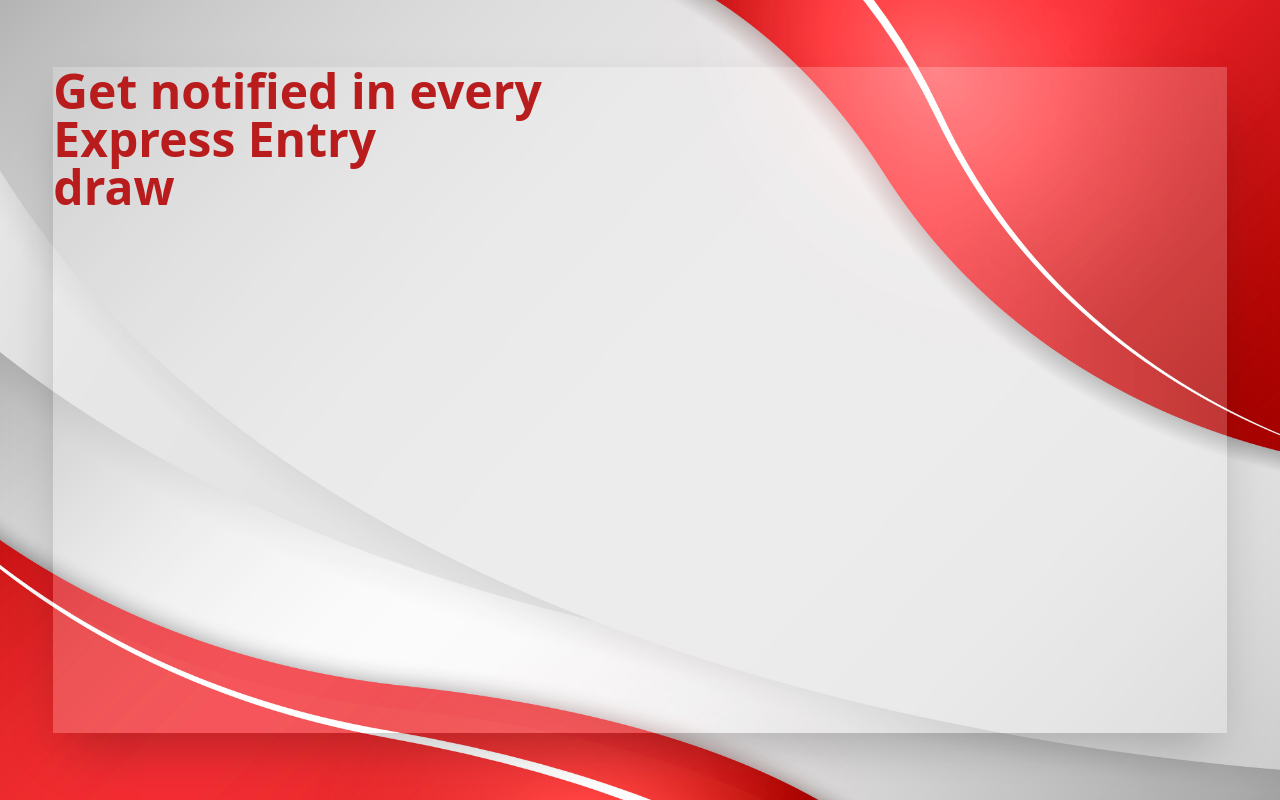
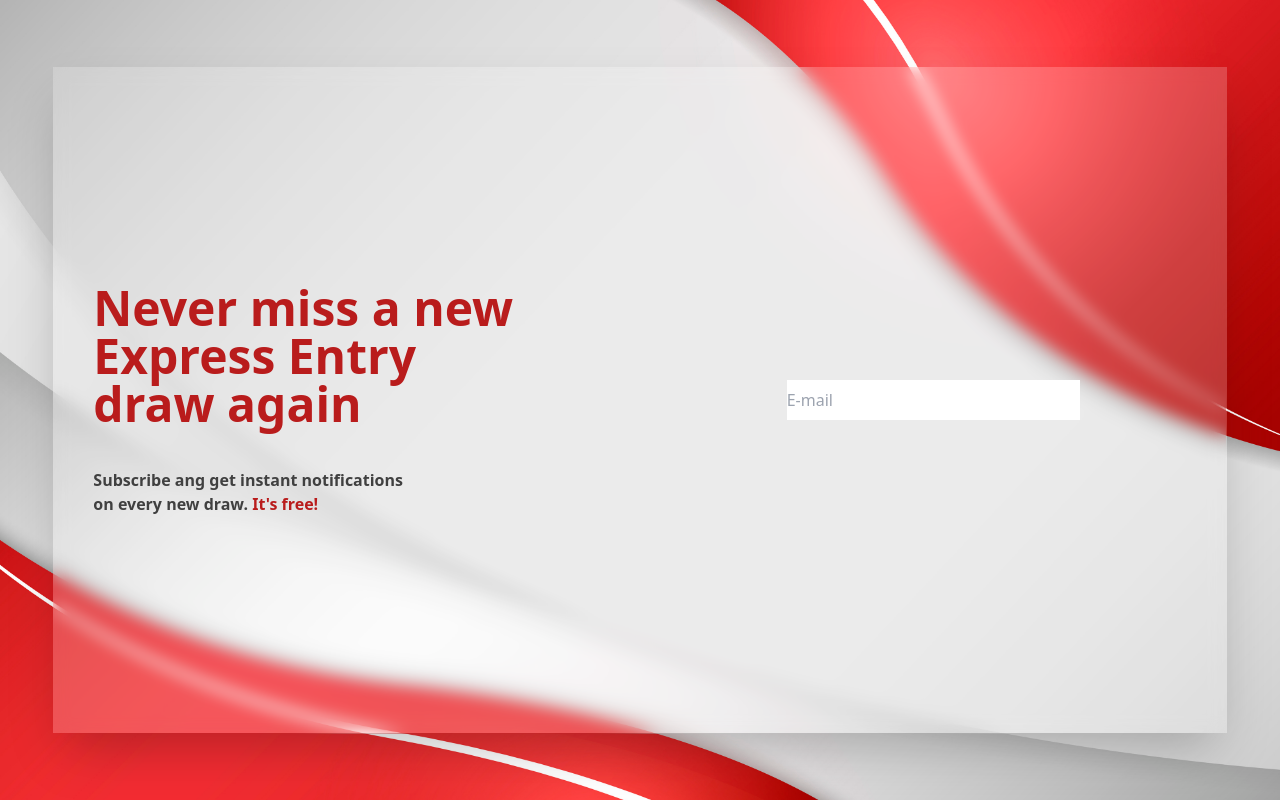
Before and after one commit to flaviobvds/eedraws, a Next.js app: page / in a window 1280 px wide. Built offline with nearby package versions, Linux system fonts and the light colour scheme.

Commit message:
styling landing page

```diff
--- a/src/pages/index.tsx
+++ b/src/pages/index.tsx
@@ -9,12 +9,26 @@
             </Head>
 
             <main className="bg-[url('/images/background.jpg')] h-screen bg-cover bg-no-repeat flex">
-                <div className="flex m-auto h-5/6 w-11/12 bg-white bg-opacity-20 shadow-2xl">
-                    <h1 className="font-sans text-5xl font-bold text-red-700">
-                        Get notified in every <br/>
-                        Express Entry <br/>
-                        draw
-                    </h1>
+                <div className="grid grid-cols-2 m-auto h-5/6 w-11/12 bg-white bg-opacity-20 shadow-2xl backdrop-blur">
+                    <div className="ml-10 flex flex-col justify-center">
+                        <h1 className="font-sans text-5xl font-bold text-red-700">
+                            Never miss a new <br />
+                            Express Entry<br />
+                            draw again
+                        </h1>
+                        <h2 className="mt-10 text-neutral-700 font-bold">
+                            Subscribe ang get instant notifications <br />
+                            on every new draw.
+                            <span className='text-red-700 font-bold'> It's free!</span>
+                        </h2>
+                    </div>
+
+                    <div className="flex flex-col justify-center items-center">
+                        <input
+                            placeholder='E-mail'
+                            className='w-1/2 leading-10'
+                        />
+                    </div>
                 </div>
             </main>
         </>
```
